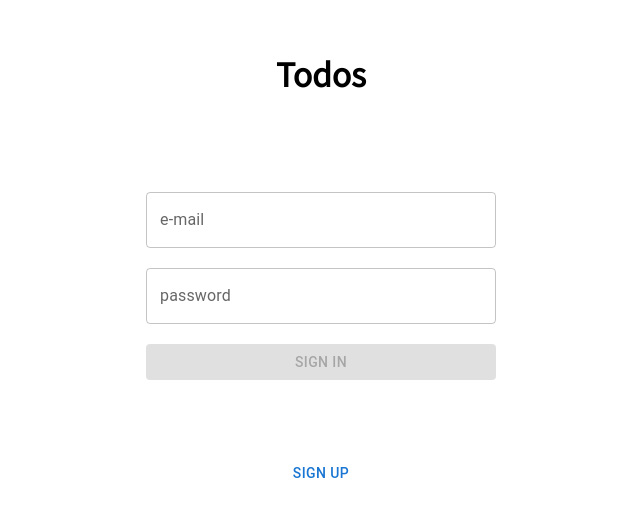
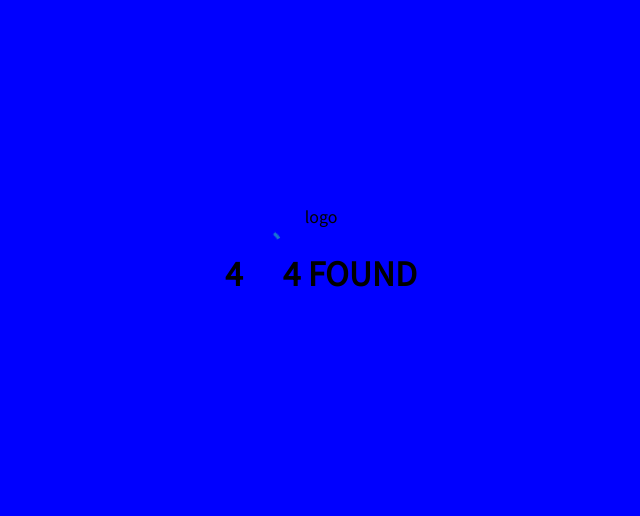
Before and after one commit to rkskekzzz/404_Found_Client, a React (Create React App) app in the folder client/: page /auth in a window 1280 px wide. Shown: the part 140-656 px from the top of the page, without its empty margins (319-959 px from the left). Built offline with nearby package versions, Linux system fonts and the light colour scheme; no server answers.

Commit message:
✨ Splash 생성

```diff
--- a/client/src/App.tsx
+++ b/client/src/App.tsx
@@ -3,6 +3,13 @@ import { BrowserRouter, Routes, Route, Navigate, Outlet } from 'react-router-dom
 import { Sign, Star, Main, Profile, Create } from 'src/pages';
 
 import './App.css';
+
+const AuthCheckRoute = () => {
+  if (window.localStorage.getItem('todoAuthToken')) {
+    return <Navigate to="/" replace />;
+  }
+  return <Outlet />;
+};
 
 const ProtectedRoute = () => {
   if (!window.localStorage.getItem('todoAuthToken')) {
@@ -15,7 +22,9 @@ const App = () => {
   return (
     <BrowserRouter>
       <Routes>
-        <Route path="/auth" element={<Sign />} />
+        <Route element={<AuthCheckRoute />}>
+          <Route path="/auth" element={<Sign />} />
+        </Route>
         <Route element={<ProtectedRoute />}>
           <Route path="/" element={<Main />} />
           <Route path="/star" element={<Star />} />
--- /dev/null
+++ b/client/src/components/Splash/Splash.style.ts
@@ -0,0 +1,19 @@
+import styled from '@emotion/styled';
+
+const SplashContainer = styled.div`
+  background: blue;
+  display: flex;
+  flex-direction: column;
+  position: absolute;
+  width: 100%;
+  height: 100%;
+  z-index: 100;
+  justify-content: center;
+  align-items: center;
+
+  .logo {
+    display: flex;
+  }
+`;
+
+export default SplashContainer;
--- /dev/null
+++ b/client/src/components/Splash/Splash.tsx
@@ -0,0 +1,22 @@
+import React from 'react';
+import { CircularProgress } from '@mui/material';
+import SplashContainer from './Splash.style';
+
+interface SplashProps {
+  isShowSplash: boolean;
+}
+
+const Splash = ({ isShowSplash }: SplashProps) => {
+  return (
+    <SplashContainer>
+      <div>logo</div>
+      <div className="logo">
+        <h1>4</h1>
+        <CircularProgress />
+        <h1>4 FOUND</h1>
+      </div>
+    </SplashContainer>
+  );
+};
+
+export default Splash;
--- a/client/src/components/index.ts
+++ b/client/src/components/index.ts
@@ -2,5 +2,6 @@ import Header from './Header/Header';
 import Footer from './Footer/Footer';
 import Container from './Container/Container';
 import SignForm from './SignForm/SignForm';
+import Splash from './Splash/Splash';
 
-export { Header, Footer, Container, SignForm };
+export { Header, Footer, Container, SignForm, Splash };
--- a/client/src/pages/Sign/Sign.tsx
+++ b/client/src/pages/Sign/Sign.tsx
@@ -2,7 +2,7 @@ import React, { useState, useEffect } from 'react';
 import { useNavigate } from 'react-router-dom';
 import useAuth from 'src/hooks/useAuth';
 import { SignInBox } from 'src/style/SignInForm.styled';
-import { Container, SignForm } from 'src/components';
+import { Container, SignForm, Splash } from 'src/components';
 import { Button } from '@mui/material';
 import { SignUpModal } from './components';
 
@@ -10,6 +10,7 @@ const Sign = () => {
   const navigate = useNavigate();
   const [isShowSignUpModal, setShowSignUpModal] = useState<boolean>(false);
   const { isSignedIn, login, signUp } = useAuth();
+  const [isShowSplash, setIsShowSplash] = useState(true);
 
   const handleIsShowSignUpModalOpen = () => setShowSignUpModal(true);
   const handleIsShowSignUpModalClose = () => setShowSignUpModal(false);
@@ -21,7 +22,18 @@ const Sign = () => {
     }
   }, [isSignedIn]);
 
+  useEffect(() => {
+    const timer = setTimeout(() => {
+      setIsShowSplash(false);
+    }, 33000);
+    return () => {
+      clearTimeout(timer);
+    };
+  }, []);
+
   return (
+    <>
+      <Splash isShowSplash={isShowSplash} />
       <Container>
         <SignInBox>
           <h1>Todos</h1>
@@ -36,6 +48,7 @@ const Sign = () => {
           submitAction={signUp}
         />
       </Container>
+    </>
   );
 };
 
```
Lines whose indentation alone changed are shown as unchanged.
